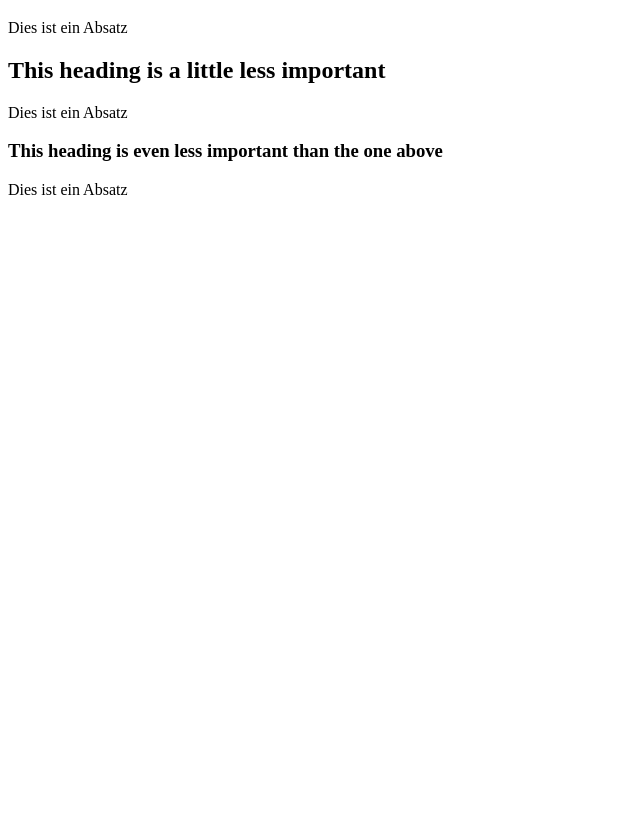
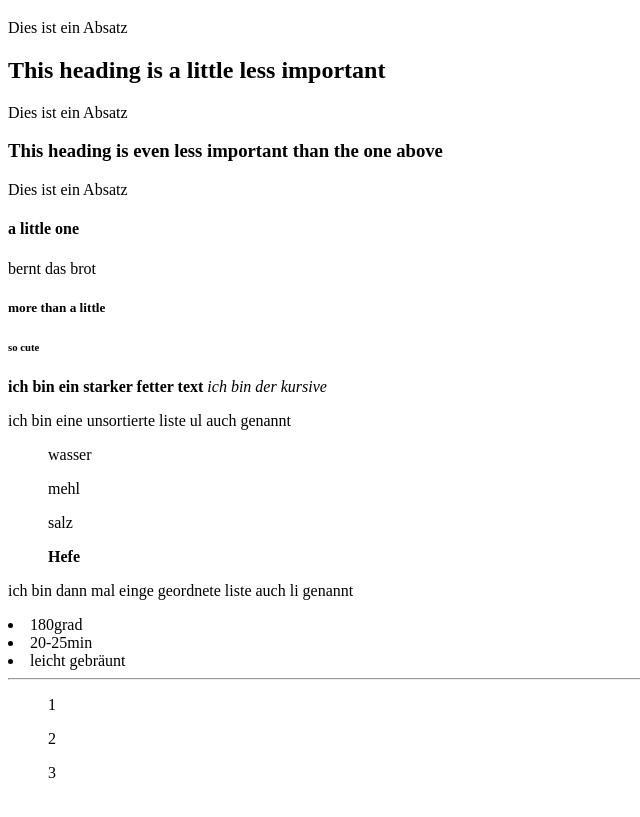
Before and after one commit to basti-1982/html_css_basic_test, a plain HTML site: page index/index_1.html in a window 1280 px wide. Shown: the part 61-878 px from the top of the page, without its empty margins (0-640 px from the left). Before the commit the page ends 800 px from the top, so only its background shows below. Drawn offline with Linux system fonts and the light colour scheme.

Commit message:
weiter bearbeitet

```diff
--- a/index/index_1.html
+++ b/index/index_1.html
@@ -16,5 +16,42 @@
     <h3>This heading is even less important than the one above</h3> <!--Überschrift in h3-->
     <p>Dies ist ein Absatz</p>
 
+    <h4>a little one</h4>
+    <p>bernt das brot</p>
+
+    <h5>more than a little</h5>
+
+    <h6>so cute</h6>
+
+    <strong>ich bin ein starker fetter text</strong>
+
+    <em>ich bin der kursive</em>
+
+    <p>ich bin eine unsortierte liste ul auch genannt</p>
+        <ul>wasser</ul>
+        <ul>mehl</ul>
+        <ul>salz</ul>
+        <ul>
+            <strong>
+                Hefe
+            </strong>
+        </ul>
+
+        <p>ich bin dann mal einge geordnete liste auch li genannt</p>
+            <li>180grad</li>
+            <li>20-25min</li>
+            <li>leicht gebräunt</li>
+            <hr />
+
+                <div>
+                <ul>1</ul>
+                <ul>2</ul>
+                <ul>3</ul>
+                </div>
+
+
+<br />
+
+
 </body>
 </html>
```
